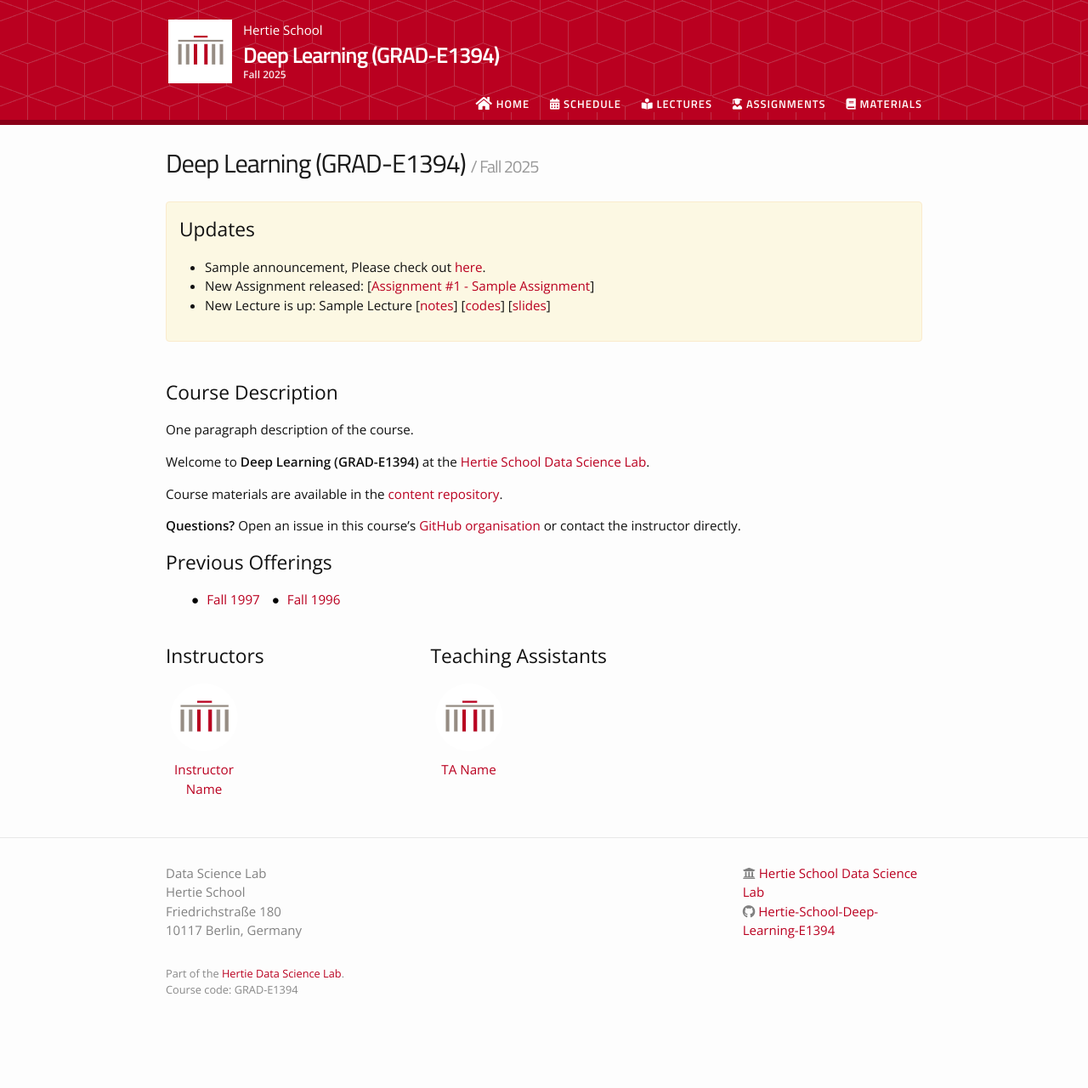
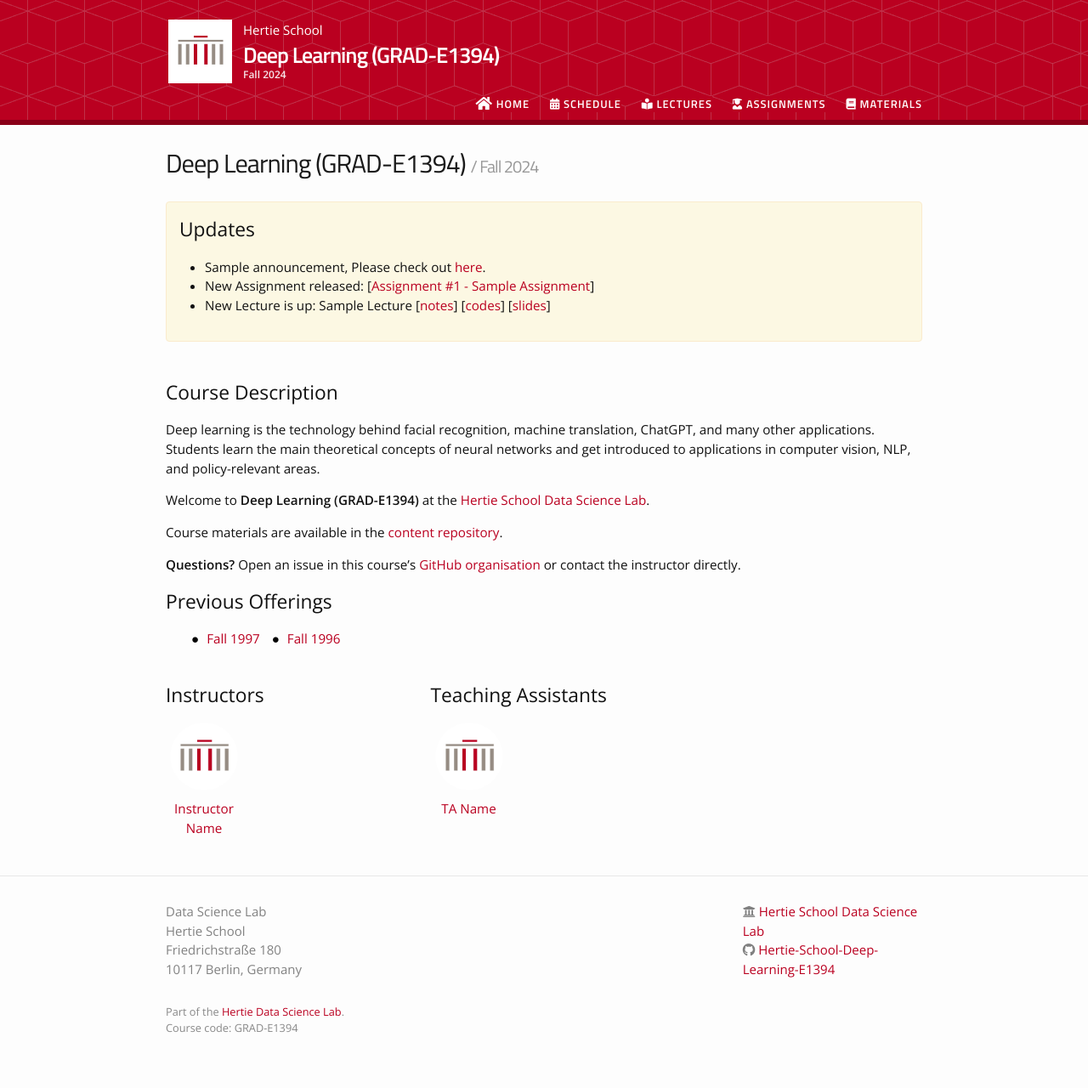
Before and after one commit to Hertie-School-Deep-Learning-E1394/hertie-school-deep-learning-e1394.github.io, a Jekyll site: the page built from index.md, in a window 1280 px wide. Shown: the whole page at 85% size. Built offline with Jekyll 4.4.1, drawn with Linux system fonts in a browser that asks for light colours; nearby versions of some CDN libraries; before the commit the page ends 1234 px from its top, so only the background shows below that.

Commit message:
feat: add course description and fix semester

```diff
--- a/_config.yml
+++ b/_config.yml
@@ -6,8 +6,8 @@
 
 # --- Course identity ---
 course_name: "Deep Learning (GRAD-E1394)"           # e.g. "Deep Learning (GRAD-E1394)"
-course_description: "One paragraph description of the course."
-course_semester: "Fall 2025"                # e.g. "Fall 2025" or "Spring 2026"
+course_description: "Deep learning is the technology behind facial recognition, machine translation, ChatGPT, and many other applications. Students learn the main theoretical concepts of neural networks and get introduced to applications in computer vision, NLP, and policy-relevant areas."
+course_semester: "Fall 2024"
 course_code: "GRAD-E1394"                   # Hertie course code
 github_org: "Hertie-School-Deep-Learning-E1394"  # GitHub org for this course
 
```
